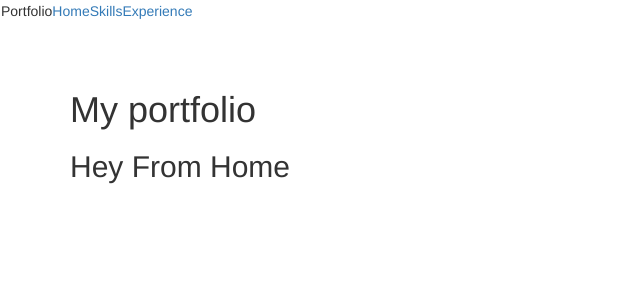
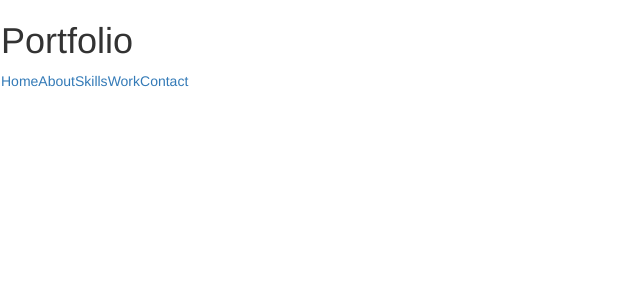
Before and after one commit to K-Sato1995/MyPortfolio, a React (Create React App) app: page / in a window 1280 px wide. Shown: the top 300 px of the page, without its empty margins (0-640 px from the left). Built offline with nearby package versions, Linux system fonts and the light colour scheme.

Commit message:
Basic setup

```diff
--- a/src/Components/Main/Home.js
+++ b/src/Components/Main/Home.js
@@ -4,7 +4,7 @@ class Home extends React.Component {
   render(){
     return(
       <div className = 'home'>
-        <h2>Hey From Home</h2>
+
       </div>
     )
   }
--- a/src/Components/Main/Main.js
+++ b/src/Components/Main/Main.js
@@ -6,8 +6,7 @@ class Main extends React.Component {
   render(){
     return (
       <div className = 'container'>
-        <h1>My portfolio</h1>
-        <Route exact path= '/' component={Home}/>
+        <Route exact path= '/MyPortfolio' component={Home}/>
       </div>
     )
   }
--- a/src/Components/Nav/Nav.js
+++ b/src/Components/Nav/Nav.js
@@ -5,10 +5,12 @@ class Nav extends React.Component {
   render(){
     return(
       <div className = 'navbar'>
-        Portfolio
-        <Link to= '/'>Home</Link>
-        <Link to= 'Skills'>Skills</Link>
-        <Link to= 'Experience'>Experience</Link>
+        <h1>Portfolio</h1>
+        <Link to= '/MyPortfolio'>Home</Link>
+        <Link to= '/MyPortfolio/About'>About</Link>
+        <Link to= '/MyPortfolio/Skills'>Skills</Link>
+        <Link to= '/MyPortfolio/Work'>Work</Link>
+        <Link to= '/MyPortfolio/Contact'>Contact</Link>
       </div>
     )
   }
```
Also changed, not shown: src/Components/Main/About.js (added, +13 -0 lines), src/Components/Main/Contact.js (added, +13 -0 lines), src/Components/Main/Skills.js (added, +13 -0 lines), src/Components/Main/Work.js (added, +13 -0 lines).
